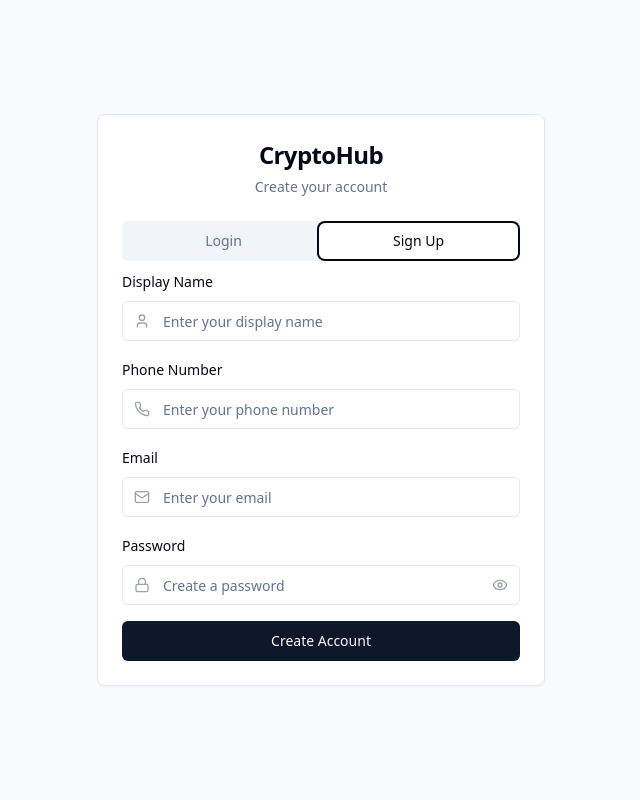
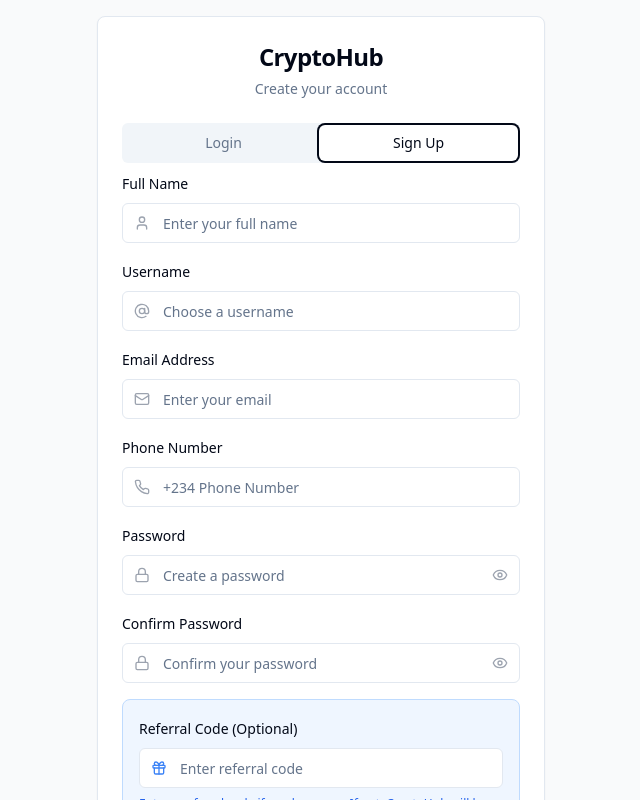
Before and after one commit to omotayojoe2001/trade-hub-p2p-exchange, a React (Vite) app: page /auth in a window 1280 px wide. Both pictures are taken after a click on the tab "Sign Up". Shown: the top 800 px of the page, without its empty margins (319-959 px from the left). Built offline with nearby package versions, Linux system fonts and the light colour scheme.

Commit message:
Fix: Profile setup and auth flow
Updated the profile setup flow to complete the user onboarding. Added the sign-up and sign-in pages.

```diff
--- a/src/pages/Auth.tsx
+++ b/src/pages/Auth.tsx
@@ -8,7 +8,7 @@ import { Label } from "@/components/ui/label";
 import { Alert, AlertDescription } from "@/components/ui/alert";
 import { supabase } from "@/integrations/supabase/client";
 import { useToast } from "@/hooks/use-toast";
-import { Eye, EyeOff, Mail, Lock, User, Phone } from 'lucide-react';
+import { Eye, EyeOff, Mail, Lock, User, Phone, AtSign, Gift, Store } from 'lucide-react';
 
 const Auth = () => {
   const [isLogin, setIsLogin] = useState(true);
@@ -18,8 +18,12 @@ const Auth = () => {
   const [formData, setFormData] = useState({
     email: '',
     password: '',
+    confirmPassword: '',
     displayName: '',
-    phoneNumber: ''
+    username: '',
+    phoneNumber: '',
+    referralCode: '',
+    userType: 'customer'
   });
 
   const navigate = useNavigate();
@@ -79,6 +83,12 @@ const Auth = () => {
     setLoading(true);
     setError('');
 
+    if (formData.password !== formData.confirmPassword) {
+      setError('Passwords do not match');
+      setLoading(false);
+      return;
+    }
+
     try {
       const { data, error } = await supabase.auth.signUp({
         email: formData.email,
@@ -87,7 +97,9 @@ const Auth = () => {
           emailRedirectTo: `${window.location.origin}/`,
           data: {
             display_name: formData.displayName,
-            phone_number: formData.phoneNumber
+            phone_number: formData.phoneNumber,
+            username: formData.username,
+            user_type: formData.userType
           }
         }
       });
@@ -185,15 +197,49 @@ const Auth = () => {
             <TabsContent value="signup">
               <form onSubmit={handleSignUp} className="space-y-4">
                 <div className="space-y-2">
-                  <Label htmlFor="displayName">Display Name</Label>
+                  <Label htmlFor="displayName">Full Name</Label>
                   <div className="relative">
                     <User className="absolute left-3 top-3 h-4 w-4 text-gray-400" />
                     <Input
                       id="displayName"
                       name="displayName"
                       type="text"
-                      placeholder="Enter your display name"
+                      placeholder="Enter your full name"
                       value={formData.displayName}
+                      onChange={handleInputChange}
+                      className="pl-10"
+                      required
+                    />
+                  </div>
+                </div>
+
+                <div className="space-y-2">
+                  <Label htmlFor="username">Username</Label>
+                  <div className="relative">
+                    <AtSign className="absolute left-3 top-3 h-4 w-4 text-gray-400" />
+                    <Input
+                      id="username"
+                      name="username"
+                      type="text"
+                      placeholder="Choose a username"
+                      value={formData.username}
+                      onChange={handleInputChange}
+                      className="pl-10"
+                      required
+                    />
+                  </div>
+                </div>
+
+                <div className="space-y-2">
+                  <Label htmlFor="email">Email Address</Label>
+                  <div className="relative">
+                    <Mail className="absolute left-3 top-3 h-4 w-4 text-gray-400" />
+                    <Input
+                      id="email"
+                      name="email"
+                      type="email"
+                      placeholder="Enter your email"
+                      value={formData.email}
                       onChange={handleInputChange}
                       className="pl-10"
                       required
@@ -209,25 +255,8 @@ const Auth = () => {
                       id="phoneNumber"
                       name="phoneNumber"
                       type="tel"
-                      placeholder="Enter your phone number"
+                      placeholder="+234 Phone Number"
                       value={formData.phoneNumber}
-                      onChange={handleInputChange}
-                      className="pl-10"
-                      required
-                    />
-                  </div>
-                </div>
-
-                <div className="space-y-2">
-                  <Label htmlFor="email">Email</Label>
-                  <div className="relative">
-                    <Mail className="absolute left-3 top-3 h-4 w-4 text-gray-400" />
-                    <Input
-                      id="email"
-                      name="email"
-                      type="email"
-                      placeholder="Enter your email"
-                      value={formData.email}
                       onChange={handleInputChange}
                       className="pl-10"
                       required
@@ -259,6 +288,98 @@ const Auth = () => {
                   </div>
                 </div>
 
+                <div className="space-y-2">
+                  <Label htmlFor="confirmPassword">Confirm Password</Label>
+                  <div className="relative">
+                    <Lock className="absolute left-3 top-3 h-4 w-4 text-gray-400" />
+                    <Input
+                      id="confirmPassword"
+                      name="confirmPassword"
+                      type={showPassword ? "text" : "password"}
+                      placeholder="Confirm your password"
+                      value={formData.confirmPassword}
+                      onChange={handleInputChange}
+                      className="pl-10 pr-10"
+                      required
+                    />
+                    <button
+                      type="button"
+                      onClick={() => setShowPassword(!showPassword)}
+                      className="absolute right-3 top-3 text-gray-400 hover:text-gray-600"
+                    >
+                      {showPassword ? <EyeOff className="h-4 w-4" /> : <Eye className="h-4 w-4" />}
+                    </button>
+                  </div>
+                </div>
+
+                <div className="bg-blue-50 border border-blue-200 rounded-lg p-4">
+                  <div className="space-y-2">
+                    <Label htmlFor="referralCode">Referral Code (Optional)</Label>
+                    <div className="relative">
+                      <Gift className="absolute left-3 top-3 h-4 w-4 text-blue-500" />
+                      <Input
+                        id="referralCode"
+                        name="referralCode"
+                        type="text"
+                        placeholder="Enter referral code"
+                        value={formData.referralCode}
+                        onChange={handleInputChange}
+                        className="pl-10 bg-white"
+                      />
+                    </div>
+                    <p className="text-xs text-blue-600">
+                      Enter a referral code if you have one. If not, CryptoHub will be used by default.
+                    </p>
+                  </div>
+
+                  <div className="mt-3 p-3 bg-green-50 border border-green-200 rounded-lg">
+                    <div className="flex items-center space-x-2 text-green-700">
+                      <Gift className="h-4 w-4" />
+                      <span className="font-medium text-sm">Earn with Referrals!</span>
+                    </div>
+                    <p className="text-xs text-green-600 mt-1">
+                      You'll get a % commission on every transaction made by your referrals — for life. Use a code or share yours after signup.
+                    </p>
+                  </div>
+                </div>
+
+                <div className="space-y-3">
+                  <Label className="text-base font-medium">Sign Up As</Label>
+                  <div className="grid grid-cols-2 gap-3">
+                    <button
+                      type="button"
+                      onClick={() => setFormData({...formData, userType: 'customer'})}
+                      className={`p-3 rounded-lg border-2 transition-all ${
+                        formData.userType === 'customer'
+                          ? 'border-blue-500 bg-blue-50 text-blue-700'
+                          : 'border-gray-200 hover:border-gray-300'
+                      }`}
+                    >
+                      <User className="h-6 w-6 mx-auto mb-1 text-blue-600" />
+                      <div className="text-center">
+                        <h4 className="font-semibold text-sm">Customer</h4>
+                        <p className="text-xs text-gray-600">Buy or sell crypto directly. Fast, secure, reliable.</p>
+                      </div>
+                    </button>
+
+                    <button
+                      type="button"
+                      onClick={() => setFormData({...formData, userType: 'merchant'})}
+                      className={`p-3 rounded-lg border-2 transition-all ${
+                        formData.userType === 'merchant'
+                          ? 'border-green-500 bg-green-50 text-green-700'
+                          : 'border-gray-200 hover:border-gray-300'
+                      }`}
+                    >
+                      <Store className="h-6 w-6 mx-auto mb-1 text-green-600" />
+                      <div className="text-center">
+                        <h4 className="font-semibold text-sm">Merchant</h4>
+                        <p className="text-xs text-gray-600">Become a trusted trader. Handle orders and receive payments.</p>
+                      </div>
+                    </button>
+                  </div>
+                </div>
+
                 {error && (
                   <Alert variant="destructive">
                     <AlertDescription>{error}</AlertDescription>
@@ -268,6 +389,17 @@ const Auth = () => {
                 <Button type="submit" className="w-full" disabled={loading}>
                   {loading ? 'Creating Account...' : 'Create Account'}
                 </Button>
+
+                <p className="text-center text-sm text-gray-600">
+                  Already have an account?{' '}
+                  <button
+                    type="button"
+                    onClick={() => setIsLogin(true)}
+                    className="text-blue-600 font-medium hover:underline"
+                  >
+                    Log In
+                  </button>
+                </p>
               </form>
             </TabsContent>
           </Tabs>
--- a/src/pages/ProfileSetup.tsx
+++ b/src/pages/ProfileSetup.tsx
@@ -67,7 +67,7 @@ const ProfileSetup = () => {
 
   return (
     <div className="min-h-screen bg-gray-50 flex items-center justify-center p-4">
-      <Card className="w-full max-size-md">
+      <Card className="w-full max-w-md">
         <CardHeader className="text-center">
           <div className="mx-auto mb-4 w-16 h-16 bg-green-100 rounded-full flex items-center justify-center">
             <CheckCircle className="h-8 w-8 text-green-600" />
```
